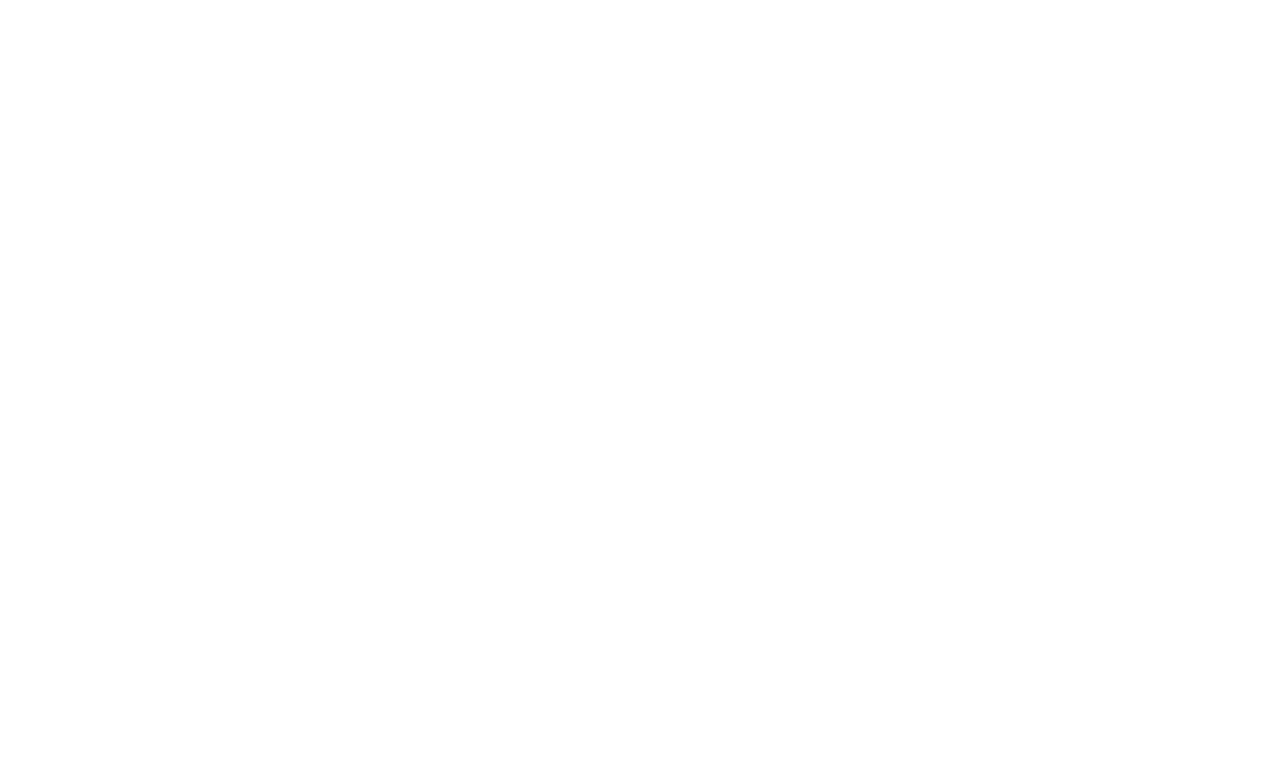
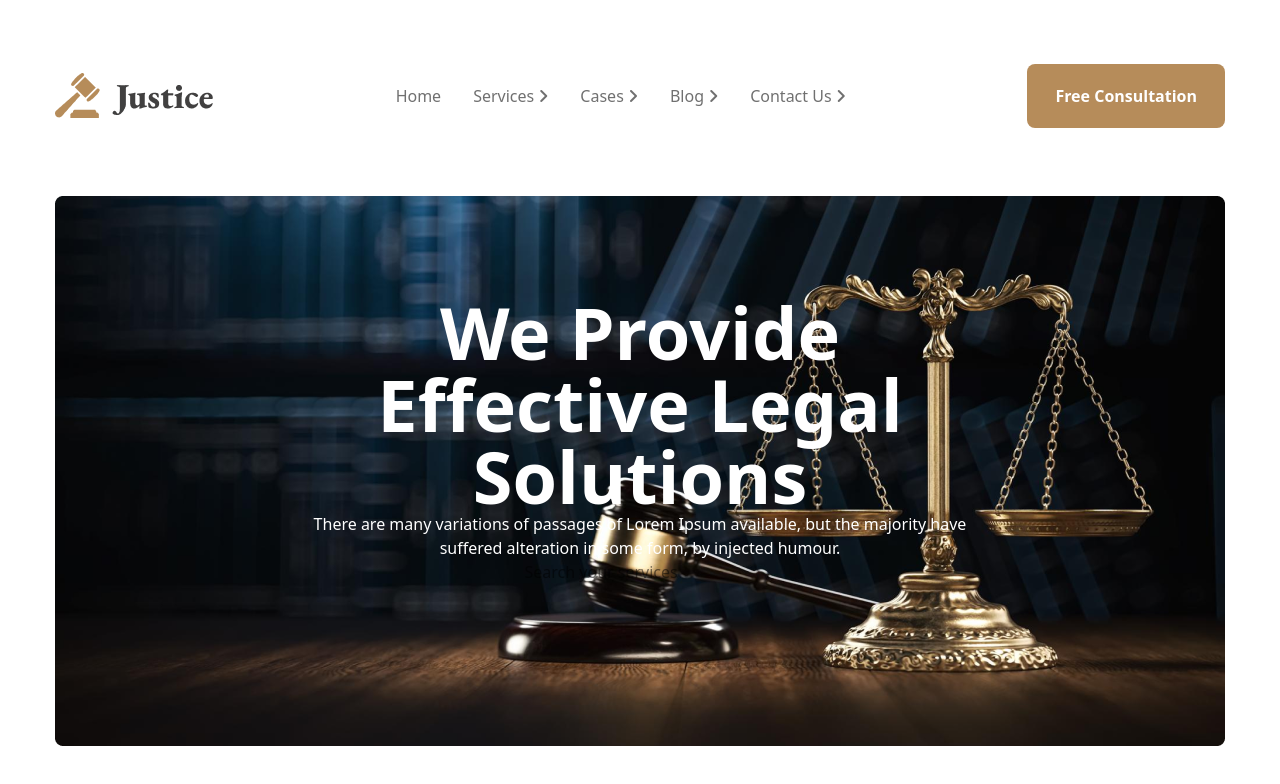
Before and after one commit to clippinggallery81/4th-responsive-website, a plain HTML site: page index.html in a window 1280 px wide. Drawn offline with nearby package versions, Linux system fonts and the light colour scheme.

Commit message:
nav complete

```diff
--- a/index.html
+++ b/index.html
@@ -1,12 +1,42 @@
 <!DOCTYPE html>
 <html lang="en">
+
 <head>
     <meta charset="UTF-8">
     <meta name="viewport" content="width=device-width, initial-scale=1.0">
+    <script src="https://kit.fontawesome.com/543de66004.js" crossorigin="anonymous"></script>
     <script src="https://cdn.jsdelivr.net/npm/@tailwindcss/browser@4"></script>
+    <link rel="stylesheet" href="tailwind.config.css">
     <title>Document</title>
 </head>
-<body>
 
+<body class="max-w-[1170px] m-auto font-Poppins">
+    <header>
+        <nav class="mt-16 flex justify-between items-center">
+            <img src="images/logo2.png" alt="">
+            <ul class="flex space-x-8 text-[#707070] ">
+                <li><a href="">Home</a></li>
+                <li><a href="">Services <i class="fa-solid fa-angle-right"></i></a></li>
+                <li><a href="">Cases <i class="fa-solid fa-angle-right"></i></a></li>
+                <li><a href="">Blog <i class="fa-solid fa-angle-right"></i></a></li>
+                <li><a href="">Contact Us <i class="fa-solid fa-angle-right"></i></a></li>
+            </ul>
+            <button class="bg-[#B68C5A] py-5 px-7 text-white font-semibold rounded-lg">Free Consultation</button>
+        </nav>
+
+        <div class="mt-17 bg-[url(images/banner.png)] h-[550px] text-center py-[100px] px-[250px]">
+            <h1 class="text-white font-extrabold text-7xl font-eb-garamond">We Provide Effective Legal Solutions</h1>
+            <p class="text-white">There are many variations of passages of Lorem Ipsum available, but the majority have suffered alteration in some form, by injected humour.</p>
+            <input type="search" name="" id="" placeholder="Search your services">
+        </div>
+
+    </header>
+    <main>
+
+    </main>
+    <footer>
+
+    </footer>
 </body>
+
 </html>
--- a/tailwind.css
+++ /dev/null
@@ -1 +0,0 @@
-@import "tailwindcss"
```
Also changed, not shown: tailwind.config.css (added).
